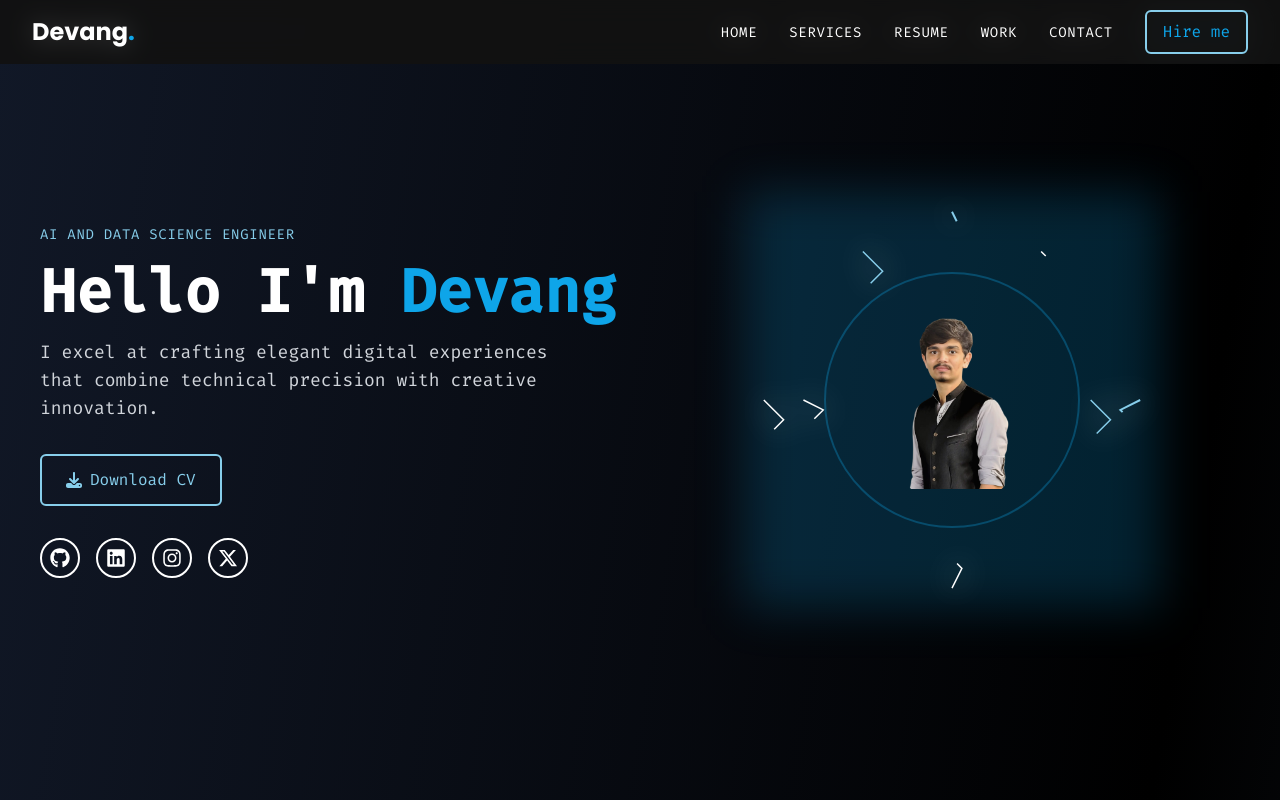
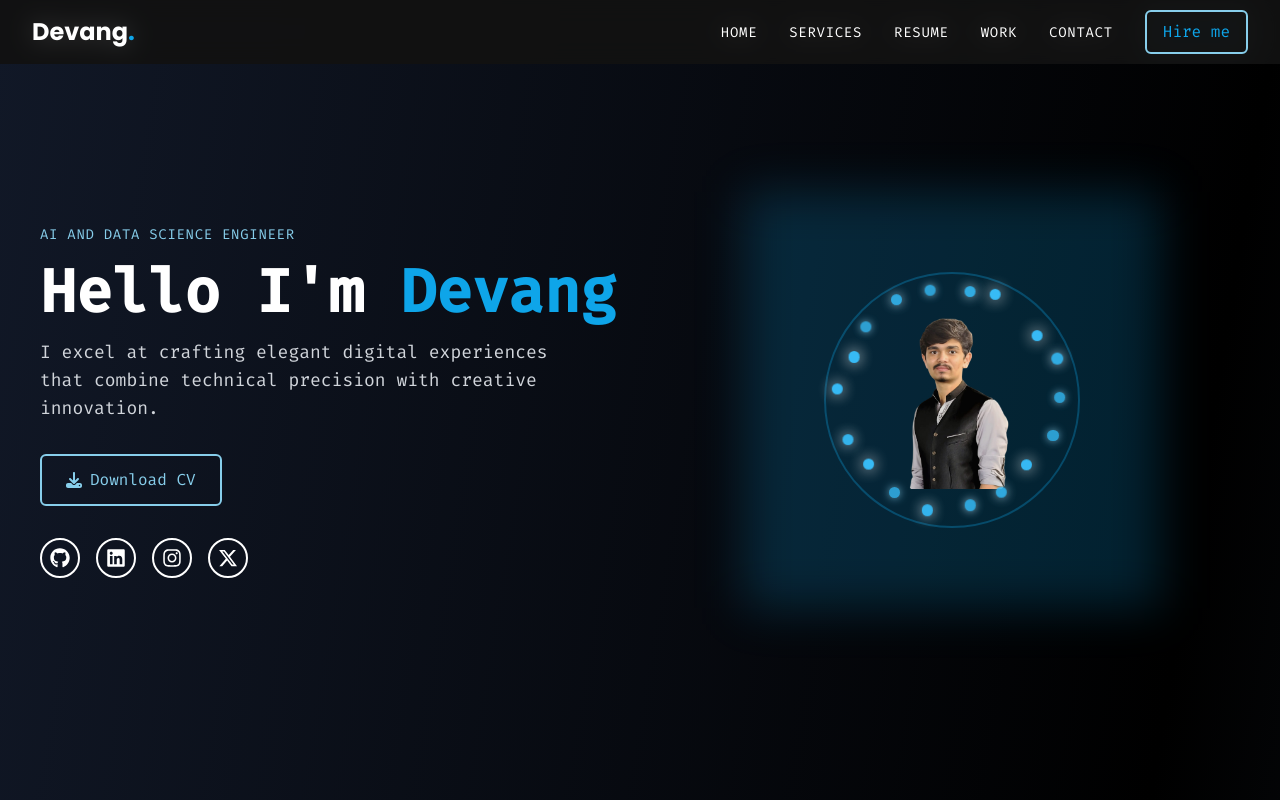
Before and after one commit to DEVang0876/divyeshsite, a React (Vite) app: page / in a window 1280 px wide. Shown: the top 800 px of the page. Built offline with nearby package versions, Linux system fonts and the light colour scheme.

Commit message:
sparks.add

```diff
--- a/src/components/Hero.jsx
+++ b/src/components/Hero.jsx
@@ -109,27 +109,36 @@ const Hero = () => {
               {/* Neon glow effect */}
               <div className="absolute inset-0 bg-sky-500/20 blur-xl" />
 
-              {/* Futuristic Electric Sparks */}
-              <motion.svg
-                className="absolute inset-0 w-full h-full pointer-events-none"
-                viewBox="0 0 420 420"
-                fill="none"
-                xmlns="http://www.w3.org/2000/svg"
-                initial={{ opacity: 0.8 }}
-                animate={{ opacity: [0.8, 1, 0.8], filter: ['drop-shadow(0 0 8px #87CEEB)', 'drop-shadow(0 0 16px #fff)', 'drop-shadow(0 0 8px #87CEEB)'] }}
-                transition={{ repeat: Infinity, duration: 2, ease: 'easeInOut' }}
-              >
-                {/* Multiple small sparks around the circle */}
-                <motion.polyline points="210,20 220,40 200,60" stroke="#87CEEB" strokeWidth="2" initial={{ pathLength: 0 }} animate={{ pathLength: [0, 1, 0] }} transition={{ repeat: Infinity, duration: 1, delay: 0.1 }} />
-                <motion.polyline points="60,210 80,220 60,240" stroke="#fff" strokeWidth="1.5" initial={{ pathLength: 0 }} animate={{ pathLength: [0, 1, 0] }} transition={{ repeat: Infinity, duration: 0.8, delay: 0.3 }} />
-                <motion.polyline points="350,210 370,230 350,250" stroke="#87CEEB" strokeWidth="1.5" initial={{ pathLength: 0 }} animate={{ pathLength: [0, 1, 0] }} transition={{ repeat: Infinity, duration: 1.2, delay: 0.5 }} />
-                <motion.polyline points="210,400 220,380 200,360" stroke="#fff" strokeWidth="1.5" initial={{ pathLength: 0 }} animate={{ pathLength: [0, 1, 0] }} transition={{ repeat: Infinity, duration: 1, delay: 0.7 }} />
-                <motion.polyline points="400,210 380,220 400,240" stroke="#87CEEB" strokeWidth="2" initial={{ pathLength: 0 }} animate={{ pathLength: [0, 1, 0] }} transition={{ repeat: Infinity, duration: 0.9, delay: 0.9 }} />
-                <motion.polyline points="20,210 40,230 20,250" stroke="#fff" strokeWidth="1.5" initial={{ pathLength: 0 }} animate={{ pathLength: [0, 1, 0] }} transition={{ repeat: Infinity, duration: 1.1, delay: 1.1 }} />
-                <motion.polyline points="120,60 140,80 120,100" stroke="#87CEEB" strokeWidth="1.5" initial={{ pathLength: 0 }} animate={{ pathLength: [0, 1, 0] }} transition={{ repeat: Infinity, duration: 1.3, delay: 1.3 }} />
-                <motion.polyline points="300,60 320,80 300,100" stroke="#fff" strokeWidth="1.5" initial={{ pathLength: 0 }} animate={{ pathLength: [0, 1, 0] }} transition={{ repeat: Infinity, duration: 1.4, delay: 1.5 }} />
-                {/* Add more for density */}
-              </motion.svg>
+              {/* Jumping Electrons Effect */}
+              {Array.from({ length: 18 }).map((_, i) => (
+                <motion.div
+                  key={i}
+                  className="absolute rounded-full bg-sky-400 shadow-lg"
+                  style={{
+                    width: '0.7rem',
+                    height: '0.7rem',
+                    left: `${200 + 110 * Math.cos((i / 18) * 2 * Math.PI)}px`,
+                    top: `${200 + 110 * Math.sin((i / 18) * 2 * Math.PI)}px`,
+                    zIndex: 2,
+                  }}
+                  animate={{
+                    x: [0, Math.random() * 20 - 10, 0],
+                    y: [0, Math.random() * 20 - 10, 0],
+                    boxShadow: [
+                      '0 0 8px #87CEEB',
+                      '0 0 16px #fff',
+                      '0 0 8px #87CEEB'
+                    ],
+                    opacity: [0.8, 1, 0.8]
+                  }}
+                  transition={{
+                    repeat: Infinity,
+                    duration: 1 + Math.random(),
+                    ease: 'easeInOut',
+                    delay: Math.random()
+                  }}
+                />
+              ))}
 
               {/* Image container */}
               <div className="absolute inset-16 md:inset-20 rounded-full overflow-hidden border-2 border-sky-500/30 flex items-center justify-center">
```
